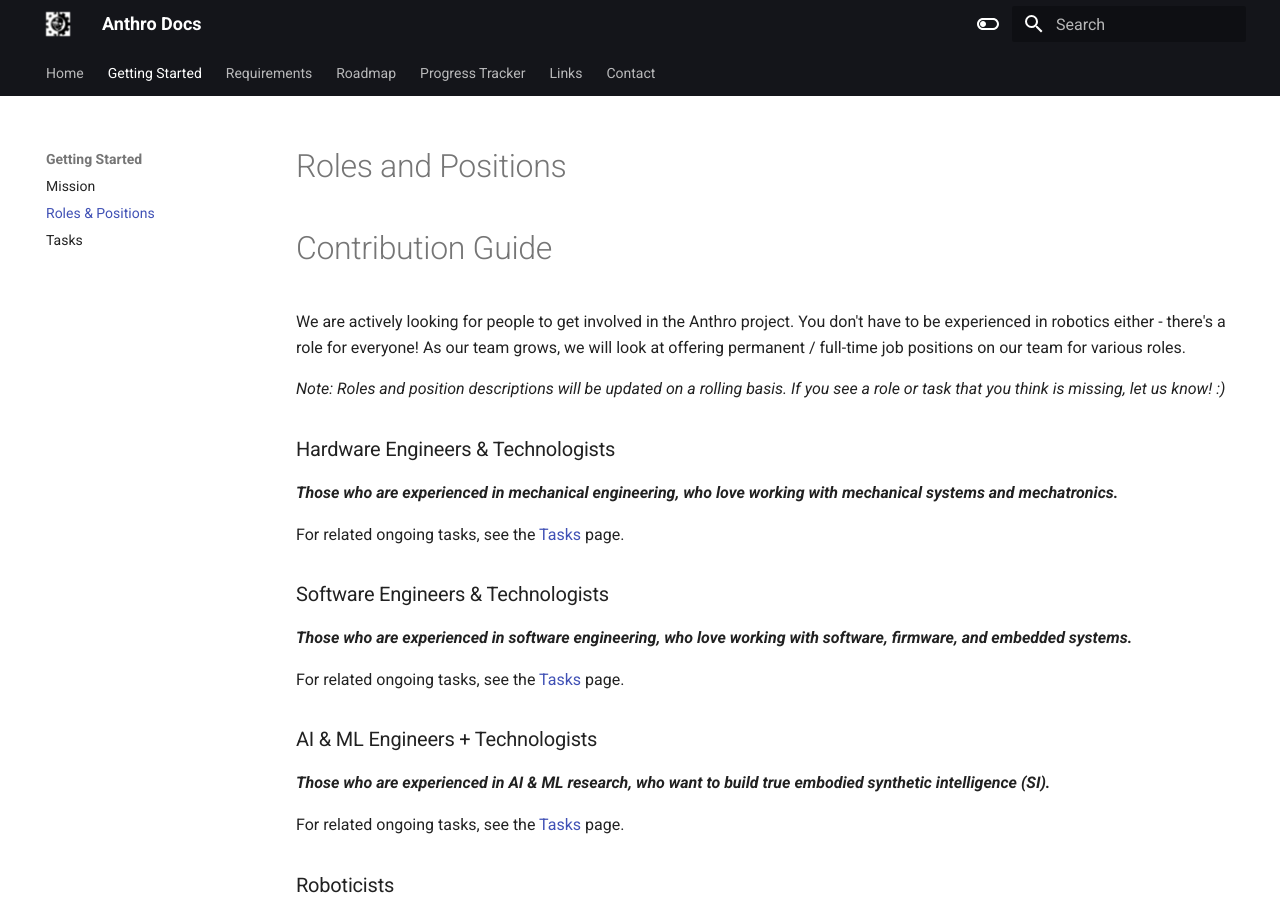
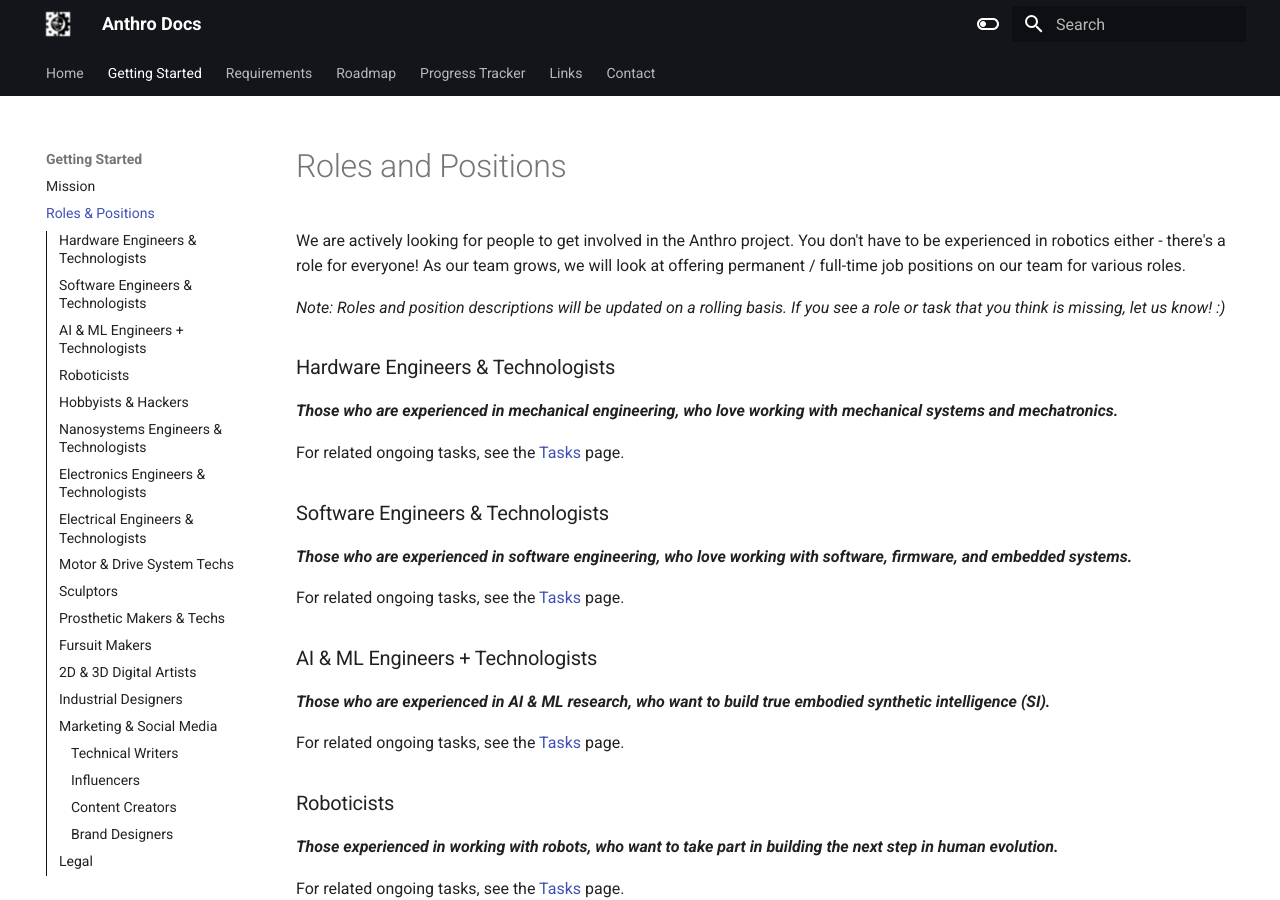
Before and after one commit to Anthrobotics/anthro-docs, an MkDocs documentation site: the page built from docs/getting started/roles & positions.md, in a window 1280 px wide and 900 px high. Built offline with MkDocs 1.6.1 and Material for MkDocs 9.7.7, drawn with Linux system fonts in a browser that asks for light colours.

Commit message:
Update roles & positions.md

```diff
--- a/docs/getting started/roles & positions.md
+++ b/docs/getting started/roles & positions.md
@@ -1,6 +1,4 @@
 # Roles and Positions
-
-# Contribution Guide
 
 We are actively looking for people to get involved in the Anthro project. You don't have to be experienced in robotics either - there's a role for everyone! As our team grows, we will look at offering permanent / full-time job positions on our team for various roles.
 
```
